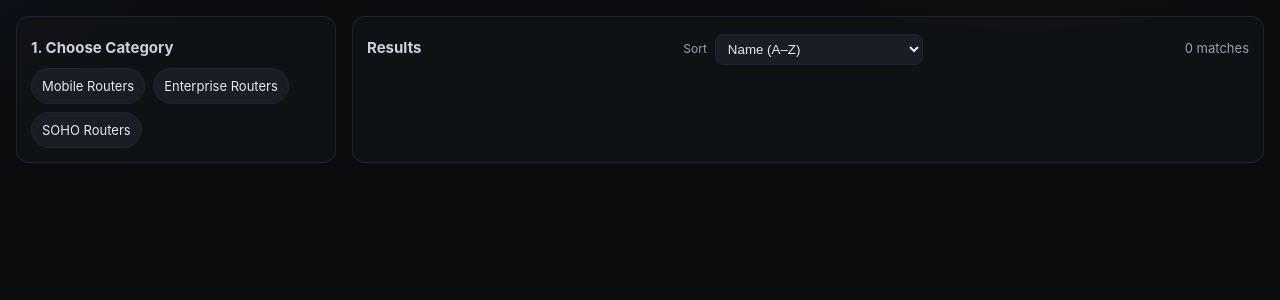
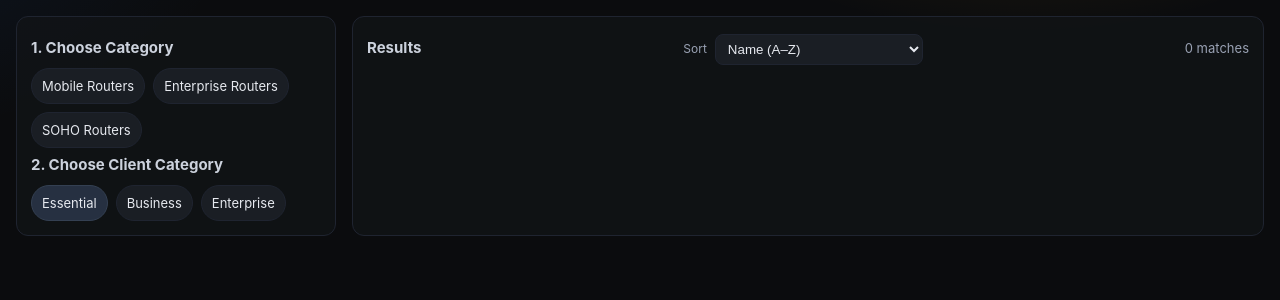
Before and after one commit to aigentincubator/sales-ctonet, a Flask app: page / in a window 1280 px wide. Shown: the part 67-367 px from the top of the page. Run offline with Flask 3, Linux system fonts and the light colour scheme.

Commit message:
added mocking prices, fixed items count when choosing several ones

```diff
--- a/python_app/app.py
+++ b/python_app/app.py
@@ -4,7 +4,7 @@ from copy import deepcopy
 from urllib.parse import urlencode
 from typing import Optional, List, Tuple, Dict
 
-from flask import Flask, render_template, request, url_for
+from flask import Flask, render_template, request, url_for, g
 from werkzeug.middleware.proxy_fix import ProxyFix
 
 
@@ -29,6 +29,33 @@ def load_data(path: str):
 RAW = load_data(DATA_PATH)
 ALL_CATEGORIES = list(RAW.keys())
 SERIES_ATTR = "Series"
+
+
+CLIENT_CATEGORIES = [
+    "Essential",
+    "Business",
+    "Enterprise",
+]
+PRICE_MATRIX_KEY = "_client_price_matrix"
+
+
+def _build_mock_price_db(raw_data: dict) -> dict[str, dict[str, dict[str, int]]]:
+    """Create deterministic mock pricing tiers for every hardware entry."""
+    price_db: dict[str, dict[str, dict[str, int]]] = {}
+    for cat_idx, (category, products) in enumerate(raw_data.items()):
+        cat_prices: dict[str, dict[str, int]] = {}
+        for prod_idx, (product_name, _) in enumerate(sorted(products.items(), key=lambda x: x[0])):
+            base = 800 + cat_idx * 220 + prod_idx * 25
+            cat_prices[product_name] = {
+                CLIENT_CATEGORIES[0]: base,
+                CLIENT_CATEGORIES[1]: base + 190,
+                CLIENT_CATEGORIES[2]: base + 340,
+            }
+        price_db[category] = cat_prices
+    return price_db
+
+
+PRICE_DB = _build_mock_price_db(RAW)
 
 
 @app.context_processor
@@ -60,21 +87,29 @@ def clear_all_url() -> str:
 def parse_filters(args) -> dict:
     filters = {}
     for k in args.keys():
-        if k in {"category", "short_description", "min_router_mbps", "min_speedfusion_mbps", "min_users", "sort", "embed"}:
+        if k in {"category", "client_category", "short_description", "min_router_mbps", "min_speedfusion_mbps", "min_users", "sort", "embed"}:
             continue
         vals = args.getlist(k)
         # normalize to strings
         vals = [str(v) for v in vals if v is not None]
         if vals:
-            filters[k] = vals
+            filters[k] = [vals[0]]
     return filters
 
 
 @app.template_global()
-def build_url(category: Optional[str], filters: dict) -> str:
+def build_url(category: Optional[str], filters: dict, client_category: Optional[str] = None) -> str:
     # Preserve numeric filters and sort from current request if present
-    preserve_keys = {"min_router_mbps", "min_speedfusion_mbps", "min_users", "sort", "embed"}
+    preserve_keys = {"min_router_mbps", "min_speedfusion_mbps", "min_users", "sort", "embed", "client_category"}
     qs = {k: request.args.get(k) for k in preserve_keys if request.args.get(k) not in (None, "")}
+    if client_category is None:
+        client_category = qs.get("client_category")
+    if client_category not in CLIENT_CATEGORIES:
+        client_category = None
+    if client_category:
+        qs["client_category"] = client_category
+    elif "client_category" in qs:
+        del qs["client_category"]
     if category:
         qs["category"] = category
     for k, vals in filters.items():
@@ -107,23 +142,32 @@ def jinja_norm_filter(s: str) -> str:
 
 @app.template_global()
 def set_category_url(cat: str) -> str:
-    return build_url(cat, {})
+    client_cat = request.args.get("client_category")
+    return build_url(cat, {}, client_cat)
+
+
+@app.template_global()
+def set_client_category_url(client_cat: str) -> str:
+    category = request.args.get("category")
+    filters = parse_filters(request.args)
+    return build_url(category, filters, client_cat)
 
 
 @app.template_global()
 def toggle_filter_url(attr: str, value: str) -> str:
     category = request.args.get("category")
     current = parse_filters(request.args)
-    current_vals = set(current.get(attr, []))
     sval = str(value)
-    if sval in current_vals:
-        current_vals.remove(sval)
+    quick_pick_attrs = getattr(g, "quick_pick_attrs", set())
+    existing = current.get(attr, [])
+    if sval in existing and len(existing) == 1:
+        current.pop(attr, None)
     else:
-        current_vals.add(sval)
-    if current_vals:
-        current[attr] = sorted(current_vals)
-    elif attr in current:
-        del current[attr]
+        current[attr] = [sval]
+        if attr in quick_pick_attrs:
+            for qp_attr in quick_pick_attrs:
+                if qp_attr != attr:
+                    current.pop(qp_attr, None)
     return build_url(category, current)
 
 
@@ -131,7 +175,10 @@ def get_products_in_category(category: Optional[str]):
     if not category or category not in RAW:
         return []
     items = RAW.get(category, {}) or {}
-    return [(name, augment_product_data(dict(data))) for name, data in items.items()]
+    return [
+        (name, augment_product_data(category, name, dict(data)))
+        for name, data in items.items()
+    ]
 
 
 def _parse_int_prefix(value: str) -> int:
@@ -159,7 +206,17 @@ def _yes_no(val: str) -> str:
     return val
 
 
-def augment_product_data(pdata: dict) -> dict:
+def format_price(value) -> str:
+    try:
+        number = float(value)
+    except (TypeError, ValueError):
+        return str(value)
+    if abs(number - round(number)) < 1e-6:
+        return f"${int(round(number)):,}"
+    return f"${number:,.2f}"
+
+
+def augment_product_data(category: str, name: str, pdata: dict) -> dict:
     """Add derived/normalized fields used for better filtering.
 
     - Adds "Modem Group": Single / Multi / None based on "Number of Cellular Modems"
@@ -167,6 +224,11 @@ def augment_product_data(pdata: dict) -> dict:
     - Unifies SpeedFusion throughput key variants
     """
     out = dict(pdata)
+
+    # Attach mock pricing matrix for client categories
+    price_map = PRICE_DB.get(category, {}).get(name)
+    if price_map:
+        out[PRICE_MATRIX_KEY] = price_map
 
     # Derive modem group
     modem_raw = out.get("Number of Cellular Modems")
@@ -353,7 +415,7 @@ def build_attribute_index(products: list[tuple[str, dict]]):
                 "Users Max",
                 "WAN Ports Max",
                 "LAN Ports Max",
-            ):
+            ) or k == PRICE_MATRIX_KEY:
                 continue
             s = idx.setdefault(k, set())
             s.add(str(v))
@@ -375,16 +437,17 @@ def compute_salience(products_all: list[tuple[str, dict]]):
 
 def count_with_toggled(products_all, current_filters: dict, attr: str, val: str, numeric_filters: Optional[dict] = None) -> int:
     f = deepcopy(current_filters)
-    s = set(f.get(attr, []))
     sval = str(val)
-    if sval in s:
-        s.remove(sval)
+    quick_pick_attrs = getattr(g, "quick_pick_attrs", set())
+    existing = f.get(attr, [])
+    if sval in existing and len(existing) == 1:
+        f.pop(attr, None)
     else:
-        s.add(sval)
-    if s:
-        f[attr] = list(s)
-    elif attr in f:
-        del f[attr]
+        f[attr] = [sval]
+        if attr in quick_pick_attrs:
+            for qp_attr in quick_pick_attrs:
+                if qp_attr != attr:
+                    f.pop(qp_attr, None)
     return len(apply_filters(products_all, f, numeric_filters))
 
 
@@ -394,9 +457,13 @@ def count_with_included(products_all, current_filters: dict, attr: str, val: str
     This is used for subcategory chips so counts don't jump when a chip is already active.
     """
     f = deepcopy(current_filters)
-    s = set(f.get(attr, []))
-    s.add(str(val))
-    f[attr] = list(s)
+    sval = str(val)
+    quick_pick_attrs = getattr(g, "quick_pick_attrs", set())
+    f[attr] = [sval]
+    if attr in quick_pick_attrs:
+        for qp_attr in quick_pick_attrs:
+            if qp_attr != attr:
+                f.pop(qp_attr, None)
     return len(apply_filters(products_all, f, numeric_filters))
 
 
@@ -470,6 +537,9 @@ def index():
     filters = parse_filters(request.args)
     numeric_filters = parse_numeric_filters(request.args)
     sort_key = request.args.get("sort")
+    client_category = request.args.get("client_category")
+    if client_category not in CLIENT_CATEGORIES:
+        client_category = CLIENT_CATEGORIES[0]
 
     products_all = get_products_in_category(category)
     salience_order = compute_salience(products_all) if category else []
@@ -530,7 +600,7 @@ def index():
             selected = set(filters.get(attr, []))
             value_items = []
             for val in values_sorted:
-                n = count_with_toggled(products_all, filters, attr, val, numeric_filters)
+                n = count_with_included(products_all, filters, attr, val, numeric_filters)
                 value_items.append({
                     "value": val,
                     "count": n,
@@ -544,16 +614,19 @@ def index():
             })
 
     # Quick picks for Mobile Routers (Single/Multi modem and 5G)
+    quick_pick_attrs: set[str] = set()
+    g.quick_pick_attrs = quick_pick_attrs
     quick_picks = []
     if category == "Mobile Routers":
         def add_quick(label: str, attr: str, val: str):
             if attr not in attr_index_all:
                 return
+            quick_pick_attrs.add(attr)
             quick_picks.append({
                 "label": label,
                 "attr": attr,
                 "value": val,
-                "count": count_with_toggled(products_all, filters, attr, val, numeric_filters),
+                "count": count_with_included(products_all, filters, attr, val, numeric_filters),
                 "active": val in set(filters.get(attr, [])),
             })
 
@@ -582,12 +655,35 @@ def index():
     for name, pdata in products_sorted:
         keys = pick_summary_keys(pdata)
         # Raw values for on-screen display (templated via |norm)
-        summary_pairs = [(k, str(pdata.get(k, ""))) for k in keys]
+        summary_pairs = []
+
+        price_map = pdata.get(PRICE_MATRIX_KEY, {})
+        price_value = price_map.get(client_category)
+        price_label = f"Price ({client_category})"
+        if price_value is not None:
+            price_display = format_price(price_value)
+            summary_pairs.append((price_label, price_display))
+        else:
+            price_display = None
+
+        summary_pairs.extend((k, str(pdata.get(k, ""))) for k in keys)
+
         # Normalized pairs for clipboard copy
-        summary_pairs_norm = [
-            (_normalize_display_value(k), _normalize_display_value(str(pdata.get(k, ""))))
+        summary_pairs_norm = []
+        if price_value is not None and price_display is not None:
+            summary_pairs_norm.append(
+                (
+                    _normalize_display_value(price_label),
+                    _normalize_display_value(price_display),
+                )
+            )
+        summary_pairs_norm.extend(
+            (
+                _normalize_display_value(k),
+                _normalize_display_value(str(pdata.get(k, ""))),
+            )
             for k in keys
-        ]
+        )
         product_cards.append({
             "name": name,
             "description": pdata.get("short_description"),
@@ -600,6 +696,8 @@ def index():
     sel_lines: list[str] = []
     if category:
         sel_lines.append(f"Category: {_normalize_display_value(category)}")
+    if client_category:
+        sel_lines.append(f"Client Category: {_normalize_display_value(client_category)}")
     for attr in sorted(filters.keys(), key=lambda s: s.lower()):
         vals = ", ".join(_normalize_display_value(v) for v in filters[attr])
         sel_lines.append(f"{_normalize_display_value(attr)}: {vals}")
@@ -615,6 +713,8 @@ def index():
         "index.html",
         categories=ALL_CATEGORIES,
         category=category,
+        client_categories=CLIENT_CATEGORIES,
+        client_category=client_category,
         subcategories=subcategory_values,
         subcategory_attr=SERIES_ATTR,
         quick_picks=quick_picks,
--- a/python_app/templates/index.html
+++ b/python_app/templates/index.html
@@ -1,16 +1,27 @@
 {% extends 'base.html' %}
 
 {% block content %}
+  {% set step = namespace(value=1) %}
   <section class="panel left">
-    <h2>1. Choose Category</h2>
+    <h2>{{ step.value }}. Choose Category</h2>
     <div class="chips">
       {% for cat in categories %}
         <a class="chip{% if category == cat %} active{% endif %}" data-kind="category" href="{{ set_category_url(cat) }}">{{ cat }}</a>
       {% endfor %}
     </div>
 
+    {% set step.value = step.value + 1 %}
+    <h2>{{ step.value }}. Choose Client Category</h2>
+    <div class="chips">
+      {% for client in client_categories %}
+        <a class="chip{% if client_category == client %} active{% endif %}"
+           href="{{ set_client_category_url(client) }}">{{ client }}</a>
+      {% endfor %}
+    </div>
+
     {% if category and subcategories and subcategories|length > 0 %}
-      <h2>2. Choose Subcategory</h2>
+      {% set step.value = step.value + 1 %}
+      <h2>{{ step.value }}. Choose Subcategory</h2>
       <div class="chips">
         {% for sc in subcategories %}
           <a class="chip{% if sc.active %} active{% endif %}"
@@ -25,7 +36,8 @@
     {% set has_quick = category and quick_picks and (quick_picks|length > 0) %}
 
     {% if has_quick %}
-      <h2>{{ 3 if has_subcats else 2 }}. Quick Picks</h2>
+      {% set step.value = step.value + 1 %}
+      <h2>{{ step.value }}. Quick Picks</h2>
       <div class="chips">
         {% for qp in quick_picks %}
           <a class="chip{% if qp.active %} active{% endif %}"
@@ -37,10 +49,12 @@
     {% endif %}
 
     <div class="filters{% if not category %} hidden{% endif %}" id="filtersSection">
-      <h2>{{ 2 + (1 if has_subcats else 0) + (1 if has_quick else 0) }}. Narrow by Attributes</h2>
+      {% if category %}{% set step.value = step.value + 1 %}{% endif %}
+      <h2>{{ step.value }}. Narrow by Attributes</h2>
 
       <form class="range-filters" method="get">
         <input type="hidden" name="category" value="{{ category }}" />
+        <input type="hidden" name="client_category" value="{{ client_category }}" />
         {# Preserve selected categorical filters #}
         {% for attr, vals in filters.items() %}
           {% for val in vals %}
@@ -111,6 +125,7 @@
       <form class="sort-form" method="get">
         {# Preserve current args #}
         {% if category %}<input type="hidden" name="category" value="{{ category }}" />{% endif %}
+        {% if client_category %}<input type="hidden" name="client_category" value="{{ client_category }}" />{% endif %}
         {% for attr, vals in filters.items() %}
           {% for val in vals %}
             <input type="hidden" name="{{ attr }}" value="{{ val }}" />
```
